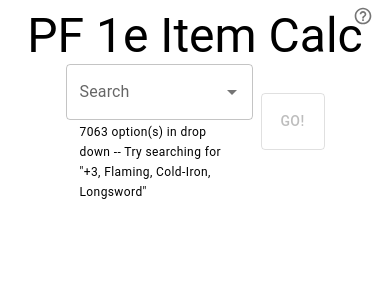
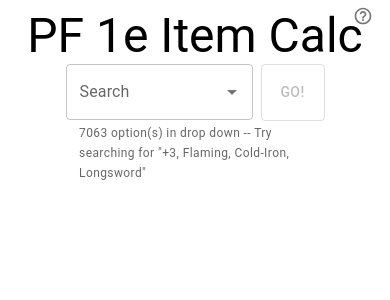
Before and after one commit to pf-itemcalc/pf-itemcalc, a React (Vite) app: page / in a window 390 px wide. Shown: the top 300 px of the page. Built offline with nearby package versions, Linux system fonts and the light colour scheme.

Commit message:
feat: moved form helper text into separate control under both search bar and go button, in preparation for responsiveness

```diff
--- a/src/components/search-box/SearchBox.tsx
+++ b/src/components/search-box/SearchBox.tsx
@@ -1,9 +1,9 @@
 import { useState, useEffect } from "react";
-import { Button, TextField } from "@mui/material";
+import { Button, FormHelperText, TextField } from "@mui/material";
 import type { Item } from "../../data/helpers";
 import { getItemDisplayName, getItemTypeDisplayName } from "../../data/helpers";
 import { getOptions, selectedItemsAreInvalid } from "./get-options";
-import { Box } from "@mui/system";
+import { Box, styled } from "@mui/system";
 import { VirtualizeSearchBox } from "./VirtualisedSearchBox";
 
 const hints = [
@@ -15,6 +15,16 @@ const hints = [
   'Try searching for "Cloak of quickened reflexes (+3/+4)',
   'Try searching for "Apparatus of the Crab',
 ];
+
+const CenterBox = styled(Box)<{ flexDirection: "row" | "column" }>(
+  ({ flexDirection }) => ({
+    width: "100%",
+    display: "flex",
+    flexDirection,
+    alignItems: "center",
+    justifyContent: "center",
+  }),
+);
 
 type SearchBoxProps = {
   selectedItems: Item[];
@@ -60,15 +70,8 @@ const SearchBox = ({
         }`;
 
   return (
-    <Box
-      sx={{
-        width: "100%",
-        display: "flex",
-        flexDirection: "row",
-        alignItems: "center",
-        justifyContent: "center",
-      }}
-    >
+    <CenterBox flexDirection="column">
+      <CenterBox flexDirection="row">
         <VirtualizeSearchBox
           groupBy={getItemTypeDisplayName}
           options={options}
@@ -80,15 +83,6 @@ const SearchBox = ({
             <TextField
               {...params}
               label="Search"
-            helperText={hintText}
-            slotProps={{
-              ...params.slotProps,
-              formHelperText: {
-                sx: {
-                  color: displayError ? "red" : "inherit",
-                },
-              },
-            }}
               onKeyDown={(event) => {
                 if (event.key === "Enter" && !open) {
                   onGo();
@@ -103,7 +97,6 @@ const SearchBox = ({
         />
         <Button
           sx={{
-          marginBottom: 3,
             marginLeft: 1,
             paddingTop: 1.9,
             paddingBottom: 1.9,
@@ -114,7 +107,12 @@ const SearchBox = ({
         >
           Go!
         </Button>
-    </Box>
+      </CenterBox>
+      {/* TODO: Handle width properly when we make this responsive */}
+      <FormHelperText sx={{ width: "62%" }} error={!!displayError}>
+        {hintText}
+      </FormHelperText>
+    </CenterBox>
   );
 };
 
```
Lines whose indentation alone changed are shown as unchanged.
